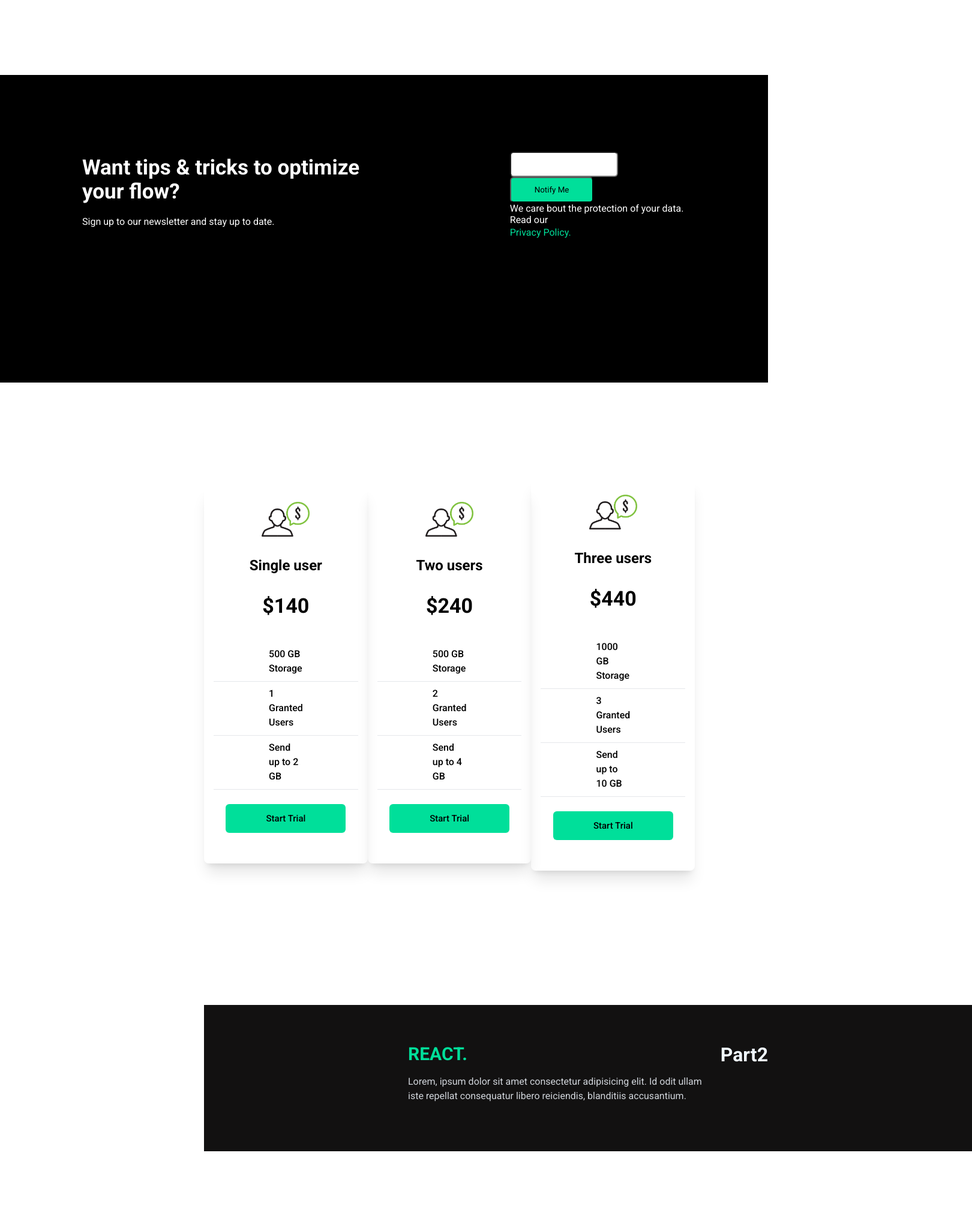
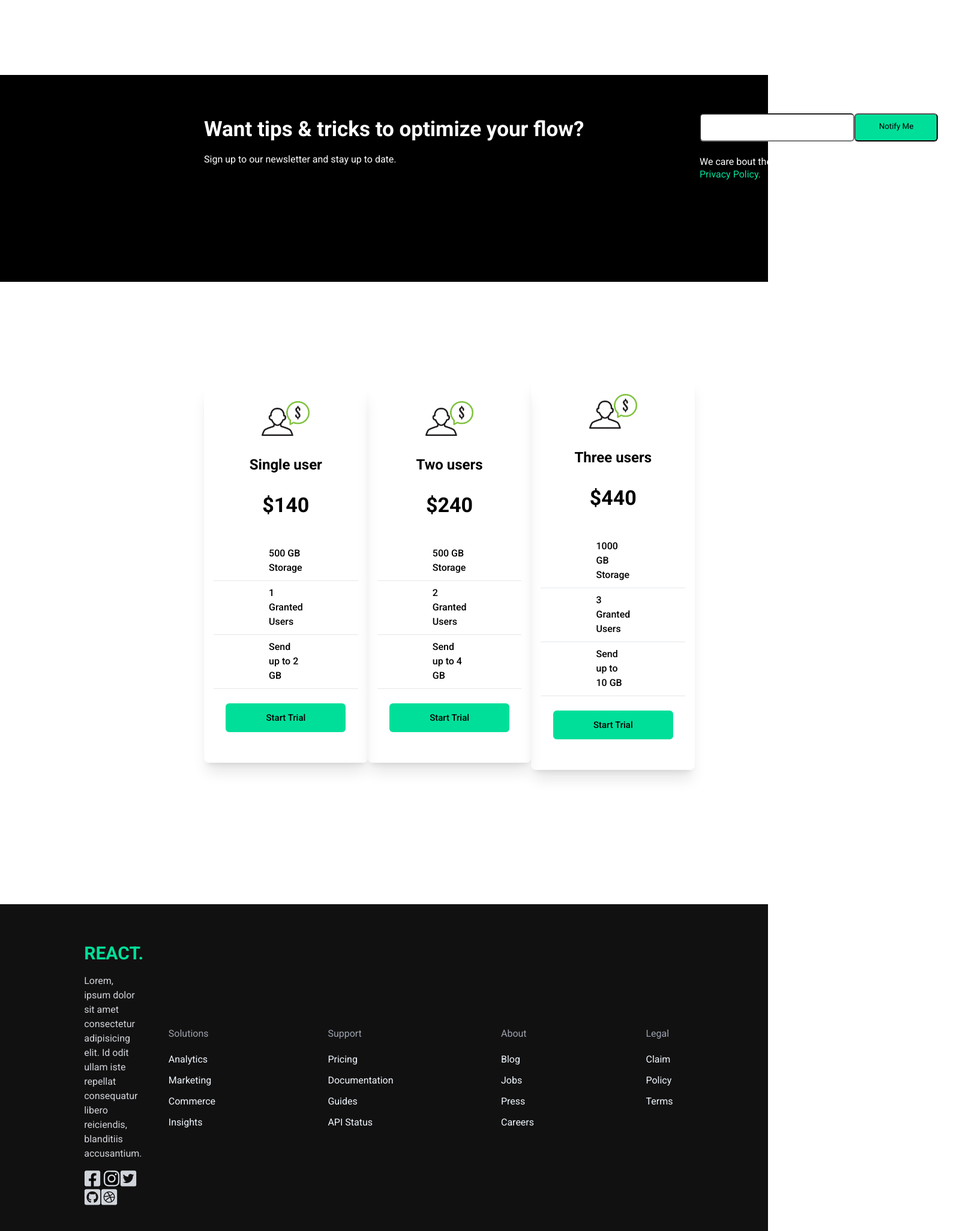
Before and after one commit to Vortexlly/Data-Analytics_React_Test, a React (Create React App) app in the folder react-app/: page / in a window 1280 px wide. Shown: the part 1820-3873 px from the top of the page at 60% size, 1620 px wide, since content can reach past the window. Before the commit the page ends 3804 px from the top, so only its background shows below. Built offline with nearby package versions, Linux system fonts and the light colour scheme; the HTML template or start-up script is replaced by a standard one.

Commit message:
Creating media rules to Signup component #11

```diff
--- a/react-app/src/Components/Footer/Footer.css
+++ b/react-app/src/Components/Footer/Footer.css
@@ -1,10 +1,12 @@
 .footer_wrapper {
     width: 100%;
     background:rgb(18, 17, 17);
-    margin: 64px 340px 64px 340px;
+    margin: 64px 340px 64px 0px;
     color: aliceblue;
     display: flex;
-
+    justify-content: center;
+    align-items: center;
+    column-gap: 32px;
     padding: 64px 340px;
 
 
@@ -25,6 +27,64 @@
     font-style: normal;
     font-weight: 400;
     line-height: 24px;
-
     padding: 16px 12.33px 16px 0px;
 }
+
+.part2 {
+    display: flex;
+    justify-content: center;
+    align-items: flex-start;
+    gap: 174.26px;
+    list-style-type: none;
+}
+
+
+.ol_title{
+    color: #9CA3AF;
+    display: flex;
+    padding: 8px 19.48px 8px 0px;
+    flex-direction: column;
+    align-items: flex-start;
+    gap: 16px;
+}
+
+.li{
+    color: #D1D5DB;
+    font-family: Roboto;
+    font-size: 13px;
+    font-style: normal;
+    font-weight: 400;
+    line-height: 20px;
+
+
+
+}
+
+.oll_1{
+    display: flex;
+    padding: 8px 5.17px 8px 0px;
+    flex-direction: column;
+    align-items: flex-start;
+    gap: 16px;
+}
+.oll_2 {
+    display: flex;
+    padding: 8px 5.17px 8px 0px;
+    flex-direction: column;
+    align-items: flex-start;
+    gap: 16px;
+}
+.oll_3 {
+    display: flex;
+    padding: 8px 5.17px 8px 0px;
+    flex-direction: column;
+    align-items: flex-start;
+    gap: 16px;
+}
+.oll_4 {
+    display: flex;
+    padding: 8px 5.17px 8px 0px;
+    flex-direction: column;
+    align-items: flex-start;
+    gap: 16px;
+}
--- a/react-app/src/Components/Footer/Footer.jsx
+++ b/react-app/src/Components/Footer/Footer.jsx
@@ -1,6 +1,10 @@
 import React from "react";
-import './Footer.css';
-
+import "./Footer.css";
+import img1 from "./Icons/facebook.svg";
+import img2 from "./Icons/instagram.svg";
+import img3 from "./Icons/twiter.png";
+import img4 from "./Icons/git.svg";
+import img5 from "./Icons/ball.png";
 
 const Footer = () => {
   return (
@@ -12,15 +16,45 @@ const Footer = () => {
           ullam iste repellat consequatur libero reiciendis, blanditiis
           accusantium.
         </p>
+
+        <div className="part3">
+          <a href='https://www.facebook.com/'> < img src={img1} alt="facebook" className="facebook__img" /> </a>
+          <a href="https://www.instagram.com/"><img src={img2} alt="facebook" className="facebook__img" /></a>
+          <a href="https://twitter.com/"><img src={img3} alt="facebook" className="facebook__img" /></a>
+          <a href="https://github.com/"><img src={img4} alt="facebook" className="facebook__img" /></a>
+          <a href="https://github.com/"><img src={img5} alt="facebook" className="facebook__img" /></a>
+        </div>
       </div>
 
       <div className="part2">
-                    <h1>Part2</h1>
+        <oll className='oll_1'>
+          <p className="ol_title">Solutions</p>
+          <li>Analytics</li>
+          <li>Marketing</li>
+          <li>Commerce</li>
+          <li>Insights</li>
+        </oll>
+        <oll className='oll_2' >
+          <p className="ol_title">Support</p>
+          <li>Pricing</li>
+          <li>Documentation</li>
+          <li>Guides</li>
+          <li>API Status</li>
+        </oll>
+        <oll className='oll_3'>
+          <p className="ol_title">About</p>
+          <li>Blog</li>
+          <li>Jobs</li>
+          <li>Press</li>
+          <li>Careers</li>
+        </oll>
+        <oll className='oll_4'>
+          <p className="ol_title">Legal</p>
+          <li>Claim</li>
+          <li>Policy</li>
+          <li>Terms</li>
+        </oll>
       </div>
-
-
-
-
     </div>
   );
 };
--- a/react-app/src/Components/Signup/Signup.css
+++ b/react-app/src/Components/Signup/Signup.css
@@ -1,15 +1,21 @@
 .signup {
    width: 100%;
    background: #000;
-   display: inline-flex;
+   display: flex;
    padding: 64px 340px;
-   flex-direction: column;
+   /* flex-direction: column; */
    align-items: center;
 }
 
+ @media (max-width: 480px) {
+   .signuup_wpaper{
+flex-direction: column;   }
+ }
+
+
 .signuup_wpaper {
    display: flex;
-   padding: 64px 340px;
+   /* padding: 64px 340px; */
 
 
 }
@@ -47,10 +53,13 @@
 }
 
 .signup_form {
-   color:#FFF
+   color:#FFF;
+   /* width: 100%; */
 
 }
-
+.dis{
+   display: flex;
+}
 .btn_form {
    border-radius: 6px;
    background: #00DF9A;
@@ -59,6 +68,7 @@
    padding: 12px 36.58px 12px 36.76px;
    flex-direction: column;
    align-items: center;
+      height: 47px;
 }
 .Green_text {
    color: #00DF9A;
@@ -70,9 +80,12 @@
 }
 
 .Inp{
-   display: flex;
+   /* display: flex; */
    padding: 11px 12px 12px 12px;
-   align-items: flex-start;
+   /* align-items: flex-start; */
    border-radius: 6px;
    background: #FFF;
+   width: 258px;
+   height: 47px;
+   margin-bottom: 24px;
 }
--- a/react-app/src/Components/Signup/Signup.jsx
+++ b/react-app/src/Components/Signup/Signup.jsx
@@ -11,7 +11,11 @@ const Signup = () => {
                 </div>
                 <div className="signup_form">
                     <form>
-                        <input type="text" name='Email' className="Inp"></input><button class="btn_form" type="submit" > Notify Me </button>
+                        <div className="dis">
+                             <input type="text" name='Email' className="Inp"></input>
+                        <button class="btn_form" type="submit" > Notify Me </button>
+                        </div>
+
                         <p>We care bout the protection of your data. Read our</p>
                         <p className="Green_text">Privacy Policy.</p>
                     </form>
```
Also changed, not shown: react-app/src/Components/Footer/Icons/facebook.svg (renamed from react-app/src/Components/Footer/Icons/Vector.svg). Lines whose indentation alone changed are shown as unchanged.
